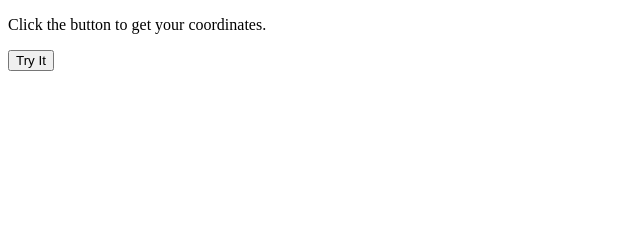
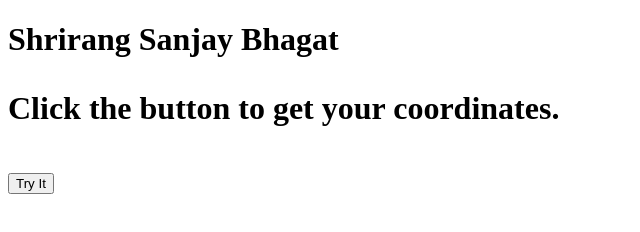
Before and after one commit to Shrirang-Bhagat/shrirang-bhagat.github.io, a plain HTML site: page index.html in a window 1280 px wide. Shown: the whole page, without its empty margins (0-640 px from the left). Drawn offline with Linux system fonts and the light colour scheme.

Commit message:
second commit

```diff
--- a/index.html
+++ b/index.html
@@ -1,7 +1,7 @@
 <!DOCTYPE html>
 <html>
 <body>
-
+<h1>Shrirang Sanjay Bhagat<h1>
 <p>Click the button to get your coordinates.</p>
 
 <button onclick="getLocation()">Try It</button>
```
